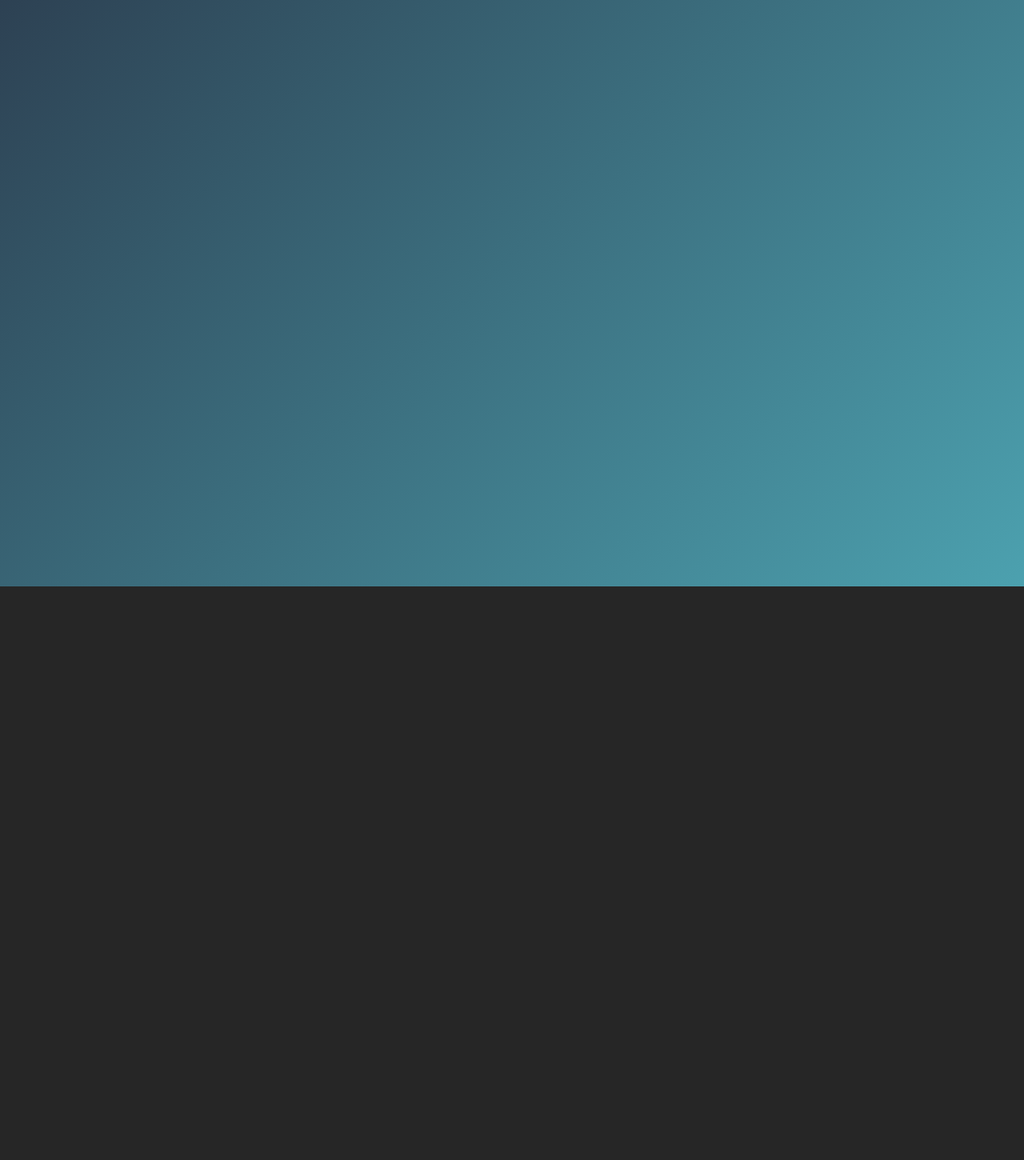
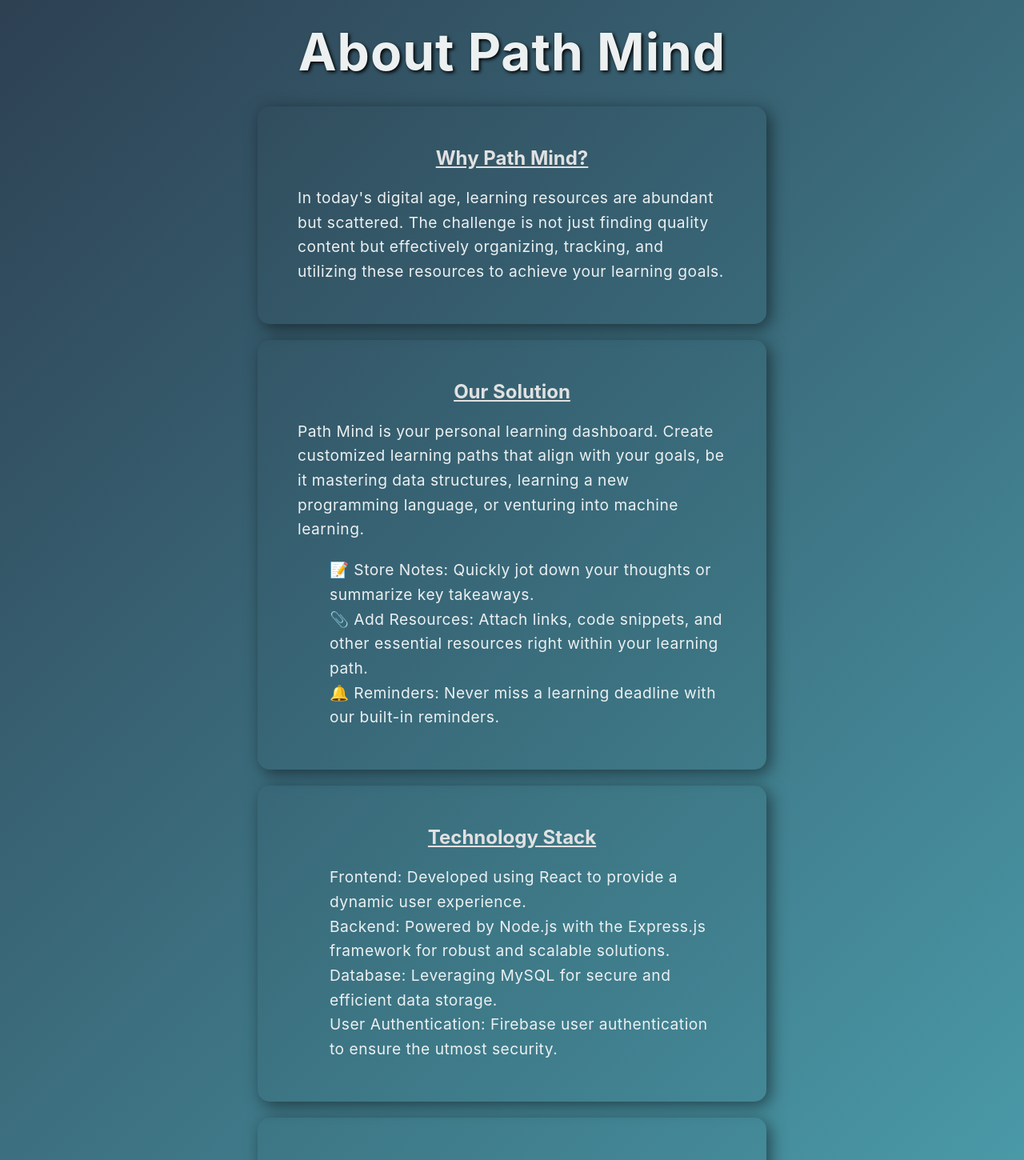
Before and after one commit to nilu-t/PathMind, a React (Create React App) app: page /About in a window 1280 px wide. Shown: the part 340-1790 px from the top of the page at 80% size. Before the commit the page ends 1073 px from the top, so only its background shows below. Built offline with nearby package versions, Linux system fonts and the light colour scheme; no server answers.

Commit message:
Added content to about page.

```diff
--- a/src/App.css
+++ b/src/App.css
@@ -209,9 +209,12 @@ body {
 --------------------- SIGN UP PAGE SPECIFIC STYLING ------------------------------------------------------------------------------------------------------------------------------------------------------------------------------------------------------
 */
 
-#sign-up-form {
-  font-size: 32px;
-  padding: 40px;
+#sign-up-form h1{
+  font-size: 4rem;
+  color: #ECF0F1;
+  text-shadow: 2px 2px 4px #000;
+  margin-bottom: 20px;
+  letter-spacing: 1px; /* Spaced out characters */
 }
 
 #sign-up-form input {
@@ -259,6 +262,49 @@ body {
 /**
 --------------------- ABOUT PAGE SPECIFIC STYLING ------------------------------------------------------------------------------------------------------------------------------------------------------------------------------------------------------
 */
+
+#about-div {
+  align-items: center;
+  padding: 50px 0;
+}
+
+#about-div div {
+  width: 45vw;
+  margin: 10px;
+  padding: 30px;
+  background-color: rgba(0, 0, 0, 0.028); /* Slight dark background for contrast */
+  border-radius: 15px; /* Rounded corners */
+  box-shadow: 5px 5px 20px rgba(0, 0, 0, 0.5); /* Box shadow for depth */
+  transition: transform 0.3s ease; /* Smooth transition */
+}
+#about-div div h2{
+  text-align: center;
+  text-decoration: underline;
+
+}
+
+#about-div div:hover {
+  transform: scale(1.05); /* Slight scale on hover */
+}
+
+#about-div h1 {
+  font-size: 4rem;
+  color: #ECF0F1;
+  text-shadow: 2px 2px 4px #000;
+  margin-bottom: 20px;
+  letter-spacing: 1px; /* Spaced out characters */
+}
+
+#about-div p,  #about-div ul{
+  color: #ECF0F1;
+  font-size: 1.2rem;
+  margin: 20px;
+  line-height: 1.6;
+  letter-spacing: 0.5px; /* Spaced out characters */
+  list-style: none;
+}
+
+
 
 
 /**
--- a/src/pages-components/About.js
+++ b/src/pages-components/About.js
@@ -1,8 +1,36 @@
-
 const About = () => {
     return(
         <div id="about-div">
-            <h1> About Page</h1>
+            <h1>About Path Mind</h1>
+            <div id="problem-statement">
+                <h2>Why Path Mind?</h2>
+                <p>In today's digital age, learning resources are abundant but scattered. The challenge is not just finding quality content but effectively organizing, tracking, and utilizing these resources to achieve your learning goals.</p>
+            </div>
+
+            <div id="solution">
+                <h2>Our Solution</h2>
+                <p>Path Mind is your personal learning dashboard. Create customized learning paths that align with your goals, be it mastering data structures, learning a new programming language, or venturing into machine learning.</p>
+                <ul>
+                    <li>📝 Store Notes: Quickly jot down your thoughts or summarize key takeaways.</li>
+                    <li>📎 Add Resources: Attach links, code snippets, and other essential resources right within your learning path.</li>
+                    <li>🔔 Reminders: Never miss a learning deadline with our built-in reminders.</li>
+                </ul>
+            </div>
+
+            <div id="tech-stack">
+                <h2>Technology Stack</h2>
+                <ul>
+                    <li>Frontend: Developed using React to provide a dynamic user experience.</li>
+                    <li>Backend: Powered by Node.js with the Express.js framework for robust and scalable solutions.</li>
+                    <li>Database: Leveraging MySQL for secure and efficient data storage.</li>
+                    <li>User Authentication: Firebase user authentication to ensure the utmost security.</li>
+                </ul>
+            </div>
+
+            <div id="future-plans">
+                <h2>What's Next?</h2>
+                <p> Keep an eye out for upcoming features like community-driven learning paths, skill assessment quizzes with Open AI API integration, and more.</p>
+            </div>
         </div>
     )
 }
--- a/src/pages-components/Activity.js
+++ b/src/pages-components/Activity.js
@@ -3,6 +3,8 @@ const Activity = () => {
     return(
         <div id="activity-div">
             <h1> Activity Page</h1>
+
+            <p>Some cool things for this Activity page are being planned...stay tuned! In the meantime you can visit your My path for all your learning needs.</p>
         </div>
     )
 }
--- a/src/pages-components/BuyMeACoffee.js
+++ b/src/pages-components/BuyMeACoffee.js
@@ -3,12 +3,16 @@ import { Link } from "react-router-dom";
 const BuyMeACoffee = () => {
     return (
         <div id="buy-me-a-coffee-div">
-            <p>
-              Hi, I'm Nilushanth. I created this platform, PathMind, as a sandbox to hone my web development skills. My hope is that it can help others maintain an organized and goal-oriented learning journey. The source code for this site is open-source and can be found here:
-              <a href="https://github.com/nilu-t">GitHub Repository</a>.
-              If you find this platform useful, consider supporting my work through the following BuyMeACoffee link:
-              <Link to="/BuyMeACoffee">Support with a Coffee ☕</Link>
-            </p>
+            <h1> Hi, I'm Nilushanth 👋 </h1>
+
+            <div>
+                <p>
+                I created this platform, PathMind, as a sandbox to hone my web development skills. My hope is that it can help others maintain an organized and goal-oriented learning journey. The source code for this site is open-source and can be found here:
+                <a href="https://github.com/nilu-t">GitHub Repository</a>.
+                If you find this platform useful, consider supporting my work through the following BuyMeACoffee link:
+                <Link to="/BuyMeACoffee">Support with a Coffee ☕</Link>
+                </p>
+            </div>
         </div>
     );
 }
--- a/src/pages-components/NotesList.js
+++ b/src/pages-components/NotesList.js
@@ -48,6 +48,8 @@ const NotesList = () => {
         axios.get(route_name)
         .then(response =>{
             console.log(`response from get request is ${JSON.stringify(response.data, null, 2)}`)
+
+
             setMyNotes(response.data) //myNotes array will store a list of objects.
         })
         .catch(error =>{
```
Also changed, not shown: 1 other file (tests, documents, lock files or other folders).
